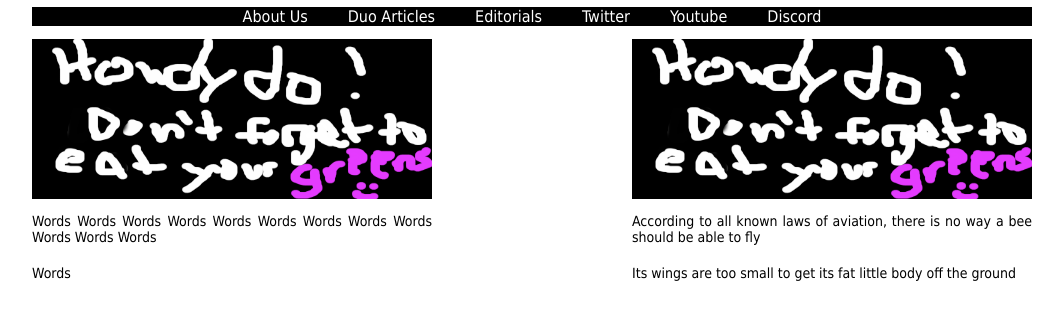
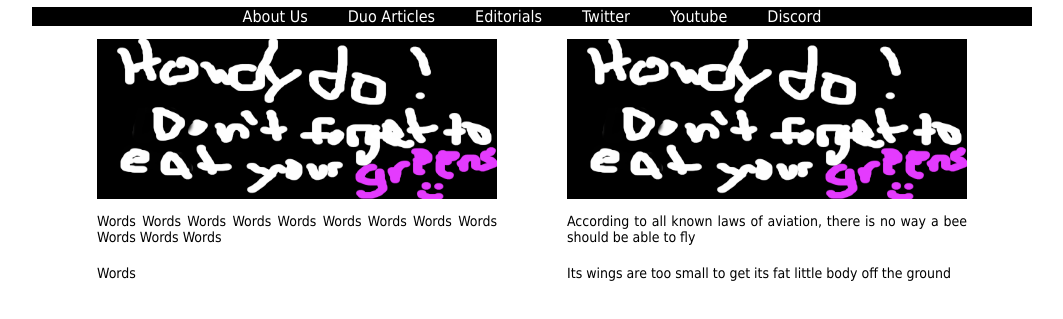
Before and after one commit to noahraso/noahraso.github.io, a plain HTML site: page About.html in a window 1280 px wide. Shown: the part 169-488 px from the top of the page, without its empty margins (108-1171 px from the left). Drawn offline with Linux system fonts and the light colour scheme.

Commit message:
Update stylesheet.css

```diff
--- a/stylesheet.css
+++ b/stylesheet.css
@@ -162,6 +162,7 @@ figcaption {
 
 .leftwrap {
     float: left;
+    margin-left: 65px;
     margin-right: 10px;
     width:400px;
 }
@@ -174,6 +175,7 @@ figcaption {
 .rightwrap {
     float: right;
     margin-left: 10px;
+    margin-right: 65px;
     width:400px;
 }
 
```
